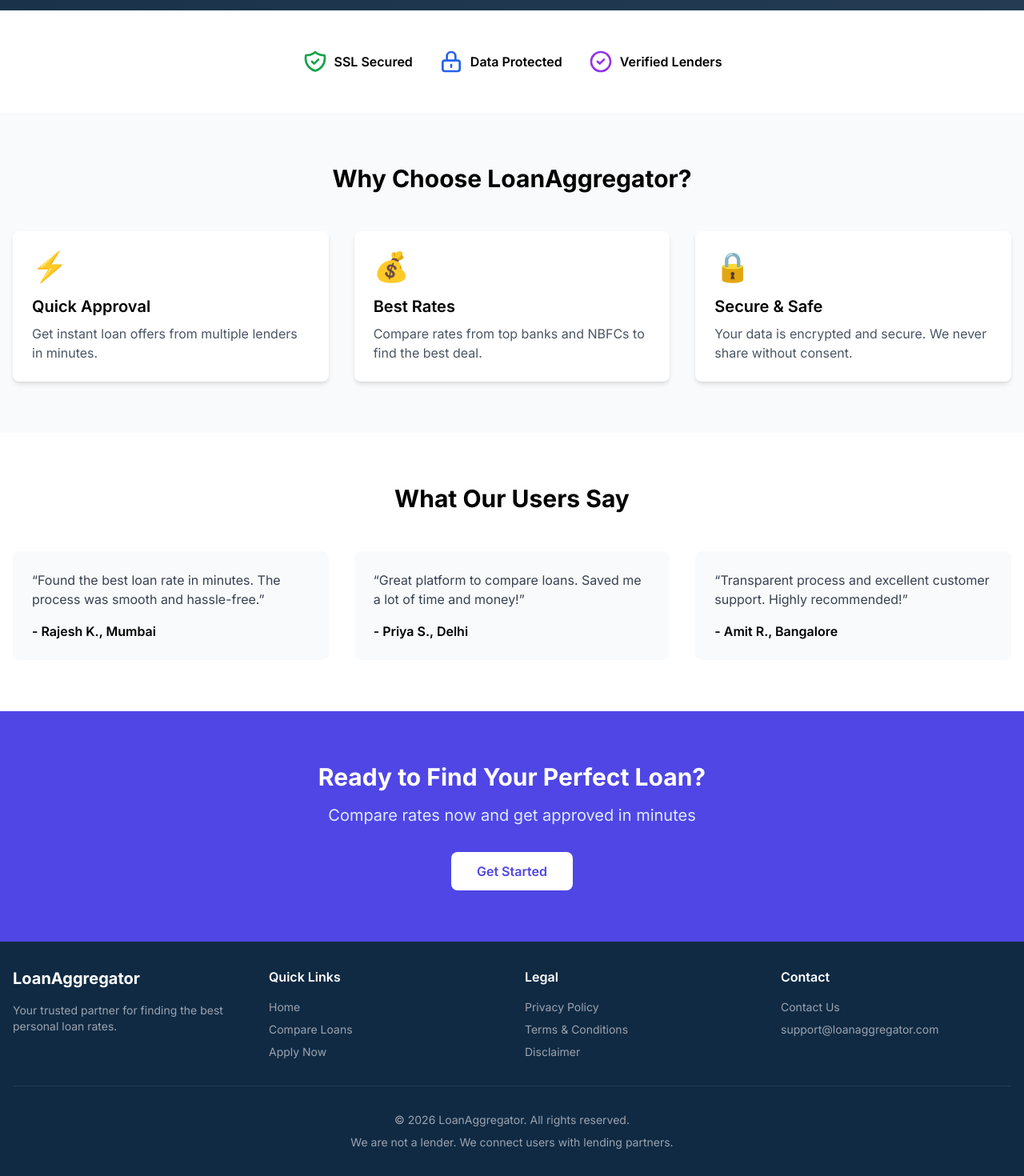
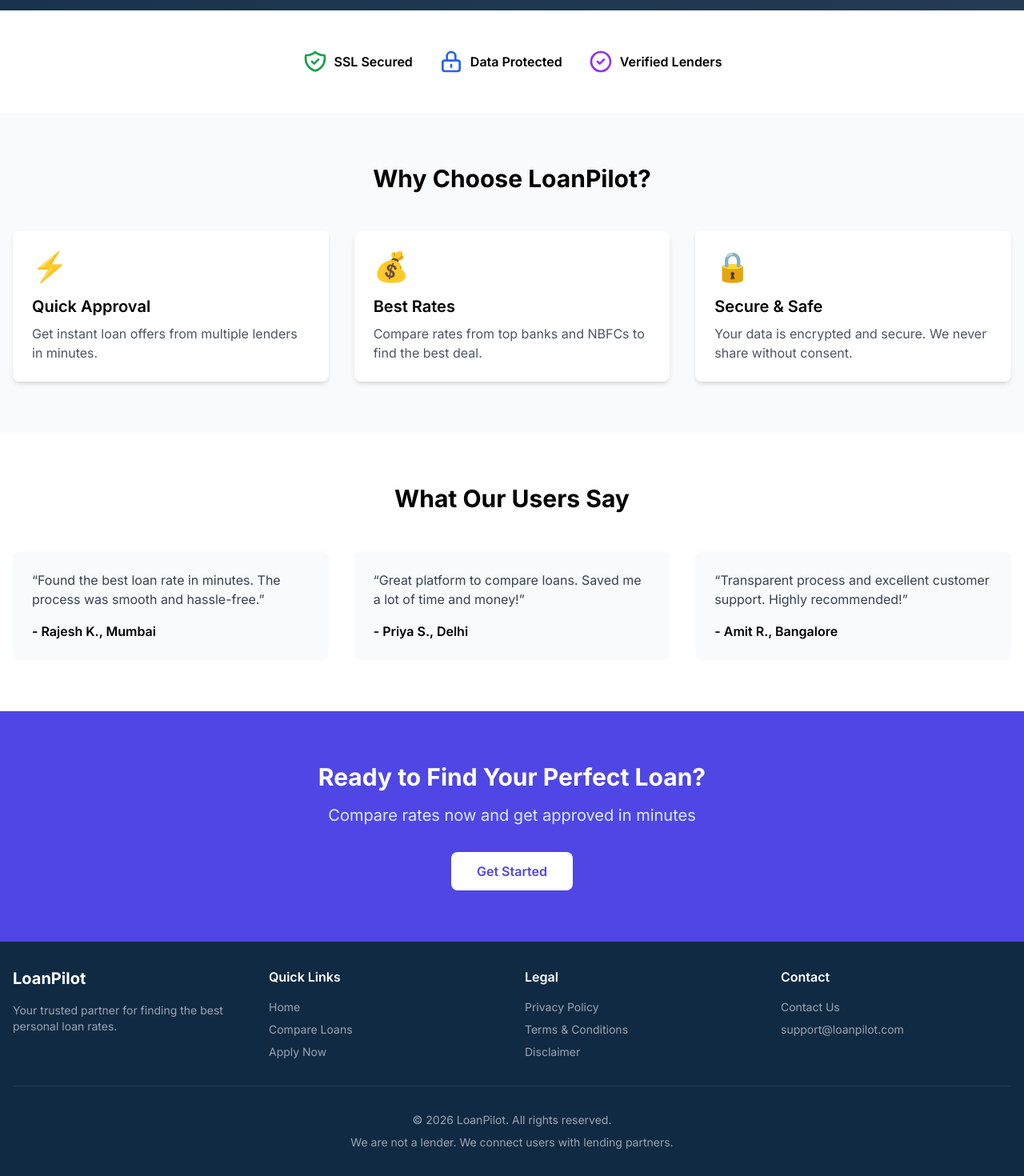
Before and after one commit to shivkr1357/Loan-aggregator-frontend, a Next.js app: page / in a window 1280 px wide. Shown: the part 467-1937 px from the top of the page at 80% size. Built offline with nearby package versions, Linux system fonts and the light colour scheme; no server answers.

Commit message:
Fix issue and change the branc name

```diff
--- a/package.json
+++ b/package.json
@@ -1,5 +1,5 @@
 {
-  "name": "loan-aggregator-frontend",
+  "name": "loanpilot-frontend",
   "version": "1.0.0",
   "private": true,
   "scripts": {
--- a/src/app/contact/page.tsx
+++ b/src/app/contact/page.tsx
@@ -7,7 +7,7 @@
         <div className="space-y-4">
           <div>
             <h3 className="font-semibold mb-2">Email</h3>
-            <p className="text-gray-700">support@loanaggregator.com</p>
+            <p className="text-gray-700">support@loanpilot.com</p>
           </div>
           <div>
             <h3 className="font-semibold mb-2">Phone</h3>
--- a/src/app/disclaimer/page.tsx
+++ b/src/app/disclaimer/page.tsx
@@ -9,7 +9,7 @@
           </p>
         </div>
         <p className="text-gray-700 mb-4">
-          LoanAggregator is a loan comparison platform that connects borrowers
+          LoanPilot is a loan comparison platform that connects borrowers
           with lending partners. We do not:
         </p>
         <ul className="list-disc pl-6 space-y-2 text-gray-700 mb-4">
--- a/src/app/layout.tsx
+++ b/src/app/layout.tsx
@@ -7,7 +7,7 @@
 const inter = Inter({ subsets: ['latin'] });
 
 export const metadata: Metadata = {
-  title: 'Loan Aggregator - Compare Best Personal Loans',
+  title: 'LoanPilot - Compare Best Personal Loans',
   description: 'Compare and find the best personal loan rates from top lenders. Quick approval, competitive rates.',
 };
 
--- a/src/app/page.tsx
+++ b/src/app/page.tsx
@@ -103,7 +103,7 @@
       <section className="py-16 bg-gray-50">
         <div className="container mx-auto px-4">
           <h2 className="text-3xl font-bold text-center mb-12">
-            Why Choose LoanAggregator?
+            Why Choose LoanPilot?
           </h2>
           <div className="grid md:grid-cols-3 gap-8">
             <div className="bg-white p-6 rounded-lg shadow-md">
--- a/src/components/Footer.tsx
+++ b/src/components/Footer.tsx
@@ -6,7 +6,7 @@
       <div className="container mx-auto px-4 py-8">
         <div className="grid grid-cols-1 md:grid-cols-4 gap-8">
           <div>
-            <h3 className="text-xl font-bold mb-4">LoanAggregator</h3>
+            <h3 className="text-xl font-bold mb-4">LoanPilot</h3>
             <p className="text-gray-400 text-sm">
               Your trusted partner for finding the best personal loan rates.
             </p>
@@ -65,13 +65,13 @@
                   Contact Us
                 </Link>
               </li>
-              <li className="text-gray-400">support@loanaggregator.com</li>
+              <li className="text-gray-400">support@loanpilot.com</li>
             </ul>
           </div>
         </div>
         <div className="border-t border-navy-800 mt-8 pt-8 text-center text-sm text-gray-400">
           <p>
-            © {new Date().getFullYear()} LoanAggregator. All rights reserved.
+            © {new Date().getFullYear()} LoanPilot. All rights reserved.
           </p>
           <p className="mt-2">
             We are not a lender. We connect users with lending partners.
--- a/src/components/Header.tsx
+++ b/src/components/Header.tsx
@@ -6,7 +6,7 @@
       <div className="container mx-auto px-4 py-4">
         <nav className="flex items-center justify-between">
           <Link href="/" className="text-2xl font-bold">
-            LoanAggregator
+            LoanPilot
           </Link>
           <div className="flex gap-6">
             <Link href="/" className="hover:text-primary-400 transition">
```
Also changed, not shown: 1 other file (tests, documents, lock files or other folders).
